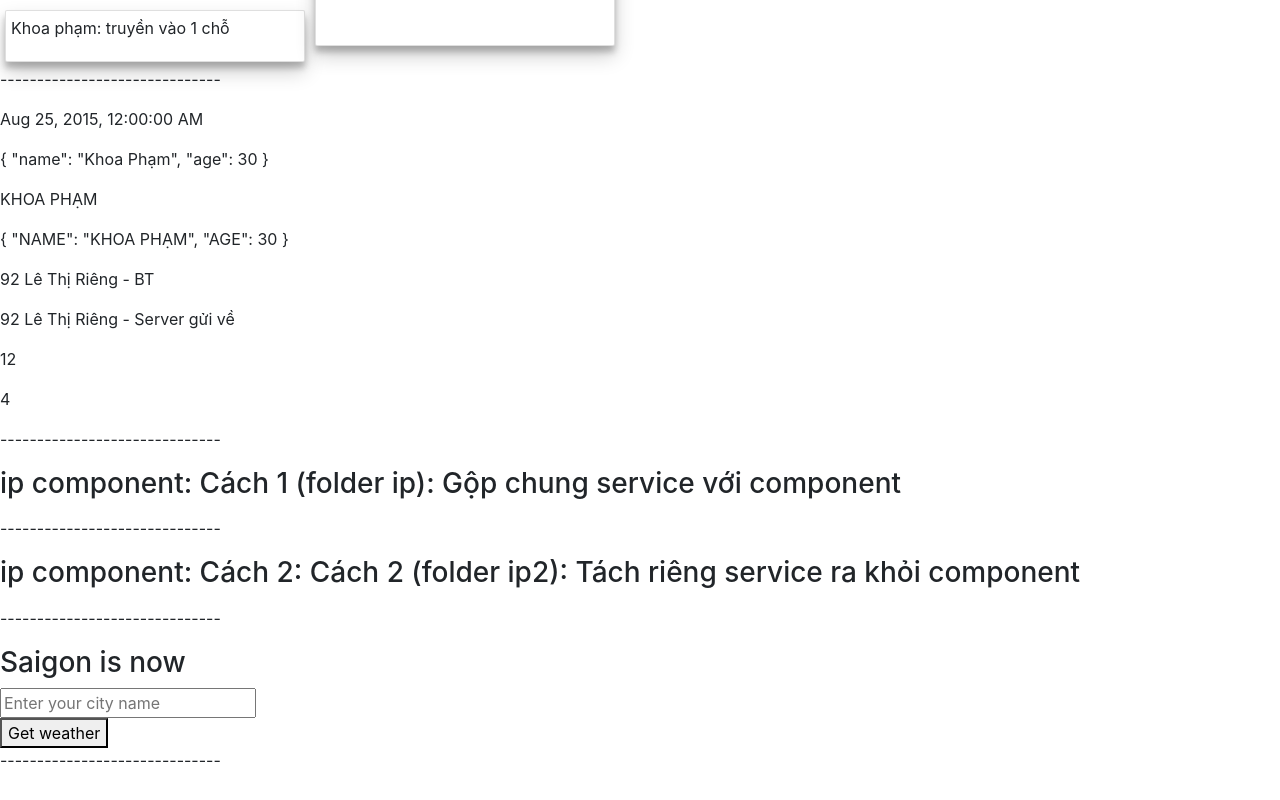
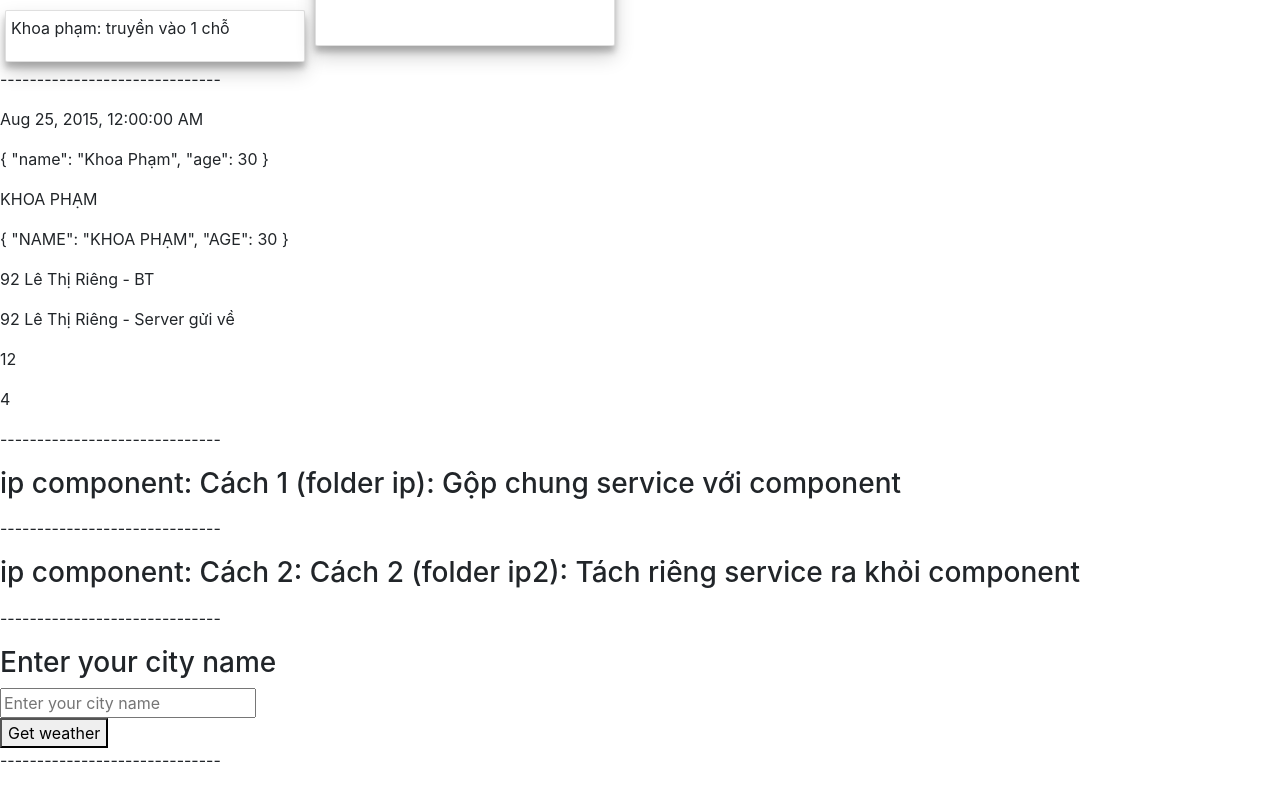
Before and after one commit to tientm96/learn-angular, an Angular app: page / in a window 1280 px wide. Shown: the part 3251-4051 px from the top of the page. Built offline with nearby package versions, Linux system fonts and the light colour scheme; no server answers.

Commit message:
Get nhiet do va hien thi

```diff
--- a/src/app/ip2/ip2.component.ts
+++ b/src/app/ip2/ip2.component.ts
@@ -1,5 +1,5 @@
 import { Component, OnInit } from '@angular/core';
-import { IpService } from './ip.service';
+import { IpService } from './ip.service'; //IpService: là class bên trong ip.service.ts
 
 @Component({
   selector: 'app-ip2',
--- a/src/app/weather/weather.component.html
+++ b/src/app/weather/weather.component.html
@@ -1,5 +1,9 @@
-<h3>Saigon is now</h3>
-<input placeholder="Enter your city name">
+<!-- nếu = rỗng thì hiện yêu cầu nhập. Nếu nhập cityName rồi thì hiện ra tên city đó + nhiệt độ -->
+<h3>{{ cityName === '' ? 'Enter your city name' : (cityName + ' is now ' + temp) }}</h3>
+
+<!-- ngModel sẽ gắn với biến txtCityName trong comp. Nó lấy giá trị nhập vào trong ô này gắn vào txtCityName-->
+<input placeholder="Enter your city name" [(ngModel)]="txtCityName">
 
 <br>
-<button>Get weather</button>
+<!-- sự kiện click sẽ gọi đến hàm getWeather(); -->
+<button (click)="getWeather();">Get weather</button>
--- a/src/app/weather/weather.component.ts
+++ b/src/app/weather/weather.component.ts
@@ -1,6 +1,7 @@
 import { Component, OnInit } from '@angular/core';
 
 //import để sử dụng service trong weather.service.ts: Xem ip2.component.ts có giải thích rõ
+//import ở đây vào gọi ra trong providers[]
 import { WeatherService } from './weather.service';
 
 
@@ -15,12 +16,29 @@ import { WeatherService } from './weather.service';
 
 export class WeatherComponent implements OnInit {
 
+  txtCityName=''; // bên html dùng ngModel để gắn với biến này. Nhập vào là nó tự nhận dl.
+  cityName = '';
+  temp= null; //nhiệt độ, lúc đầu chưa có nhiệt độ nên cho null
+
   //khởi tạo ngầm object của service cần gọi
   constructor(private weatherService: WeatherService) { }
 
-  ngOnInit() {
-    this.weatherService.getTemp('Tokyo') //gọi hàm getTemp của service, truyền tham số vào.
-    .then(temp => console.log(temp))
+  //test thử service get weather
+  // ngOnInit() {
+  //   this.weatherService.getTemp('Tokyo') //gọi hàm getTemp của service, truyền tham số vào.
+  //   .then(temp => console.log(temp))
+  //   .catch(err => console.log(err));
+  // }
+
+  ngOnInit(){
+  }
+
+  getWeather(){
+    this.weatherService.getTemp(this.txtCityName) //gọi hàm getTemp của service, truyền tham số vào.
+    .then(temp => {
+      this.cityName = this.txtCityName; //gán lại tên thành phố hiển thị ra = tên tp tìm kiếm
+      this.temp = temp; //gán biến nhiệt độ = nhiệt độ tìm đc
+    })
     .catch(err => console.log(err));
   }
 
```
